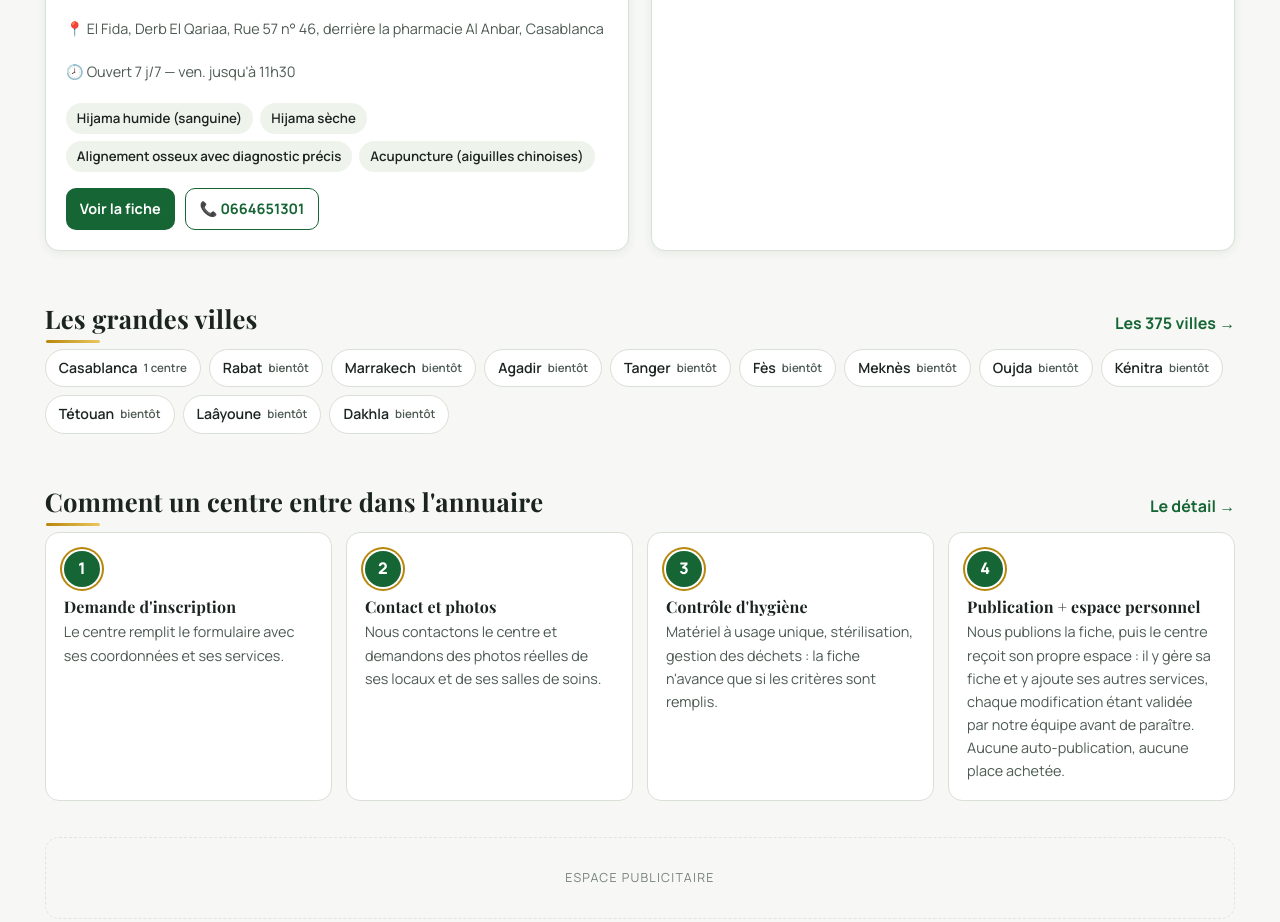
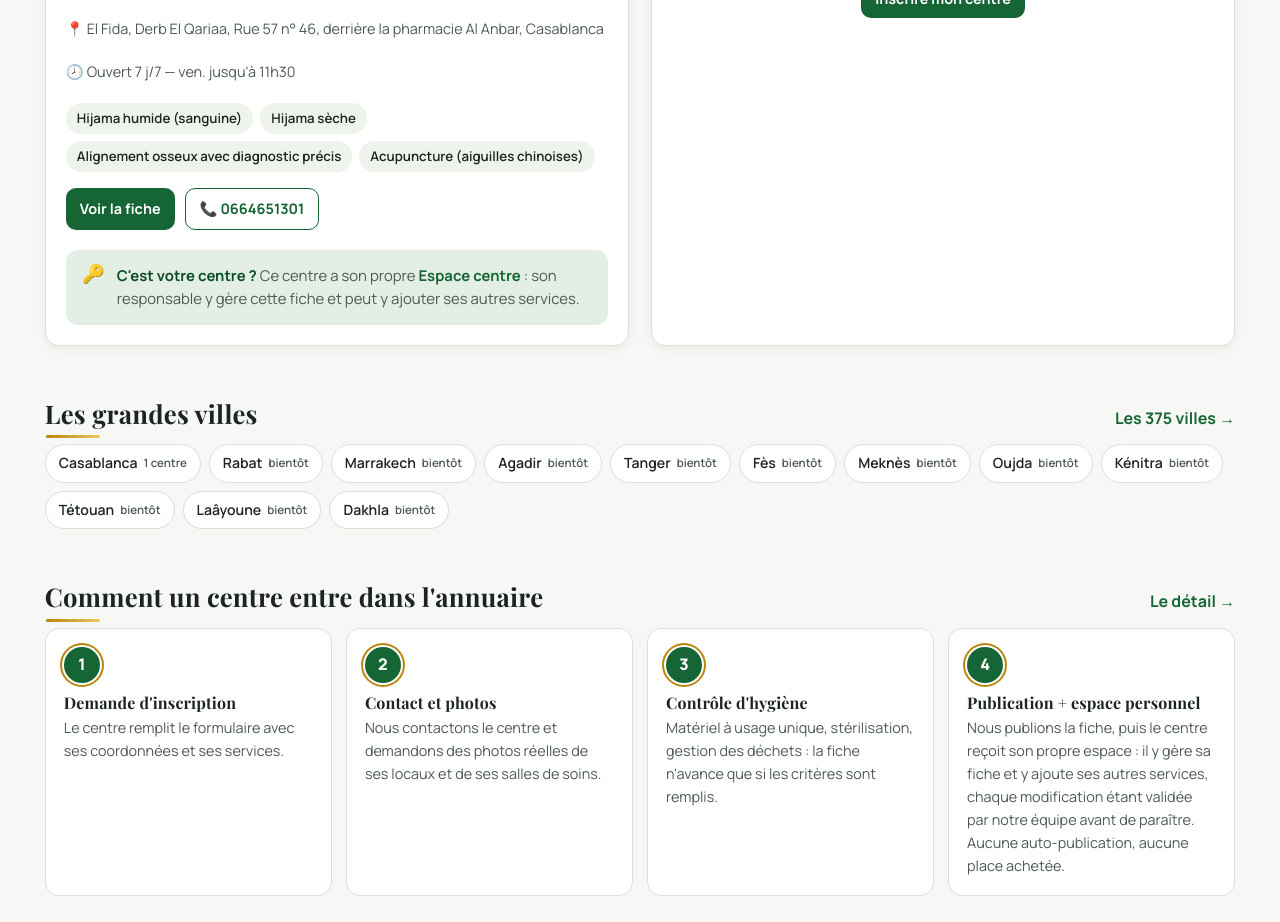
Before and after one commit to Baytwikaya/annuaire-hijama, a plain HTML site: page index.html in a window 1280 px wide. Shown: the part 1332-2254 px from the top of the page. Drawn offline with nearby package versions, Linux system fonts and the light colour scheme; a web font is replaced by a local one.

Commit message:
Annuaire Hijama — C'est votre centre dans chaque fiche + correctif guillemets

```diff
--- a/index.html
+++ b/index.html
@@ -368,7 +368,8 @@ function centreCard(c){
   +'<p class="meta">📍 '+esc(c.address)+'</p>'
   +'<p class="meta">🕗 Ouvert 7 j/7 — ven. jusqu\'à 11h30</p>'
   +'<div class="taglist">'+c.services.slice(0,4).map(function(s){return '<span class="tag">'+esc(s)+"</span>";}).join("")+'</div>'
-  +'<div class="actions"><a class="btn small" href="#/centre/'+c.slug+'">Voir la fiche</a><a class="btn small ghost" href="tel:'+c.phoneIntl+'">📞 '+c.phone+"</a></div></div></article>";
+  +'<div class="actions"><a class="btn small" href="#/centre/'+c.slug+'">Voir la fiche</a><a class="btn small ghost" href="tel:'+c.phoneIntl+'">📞 '+c.phone+"</a></div>"
+  +'<div class="own-space" style="margin-top:12px"><span aria-hidden="true" style="font-size:1.15rem;line-height:1">🔑</span><p style="margin:0"><b>C\'est votre centre ?</b> Ce centre a son propre <a href="#/espace" style="font-weight:700">Espace centre</a> : son responsable y gère cette fiche et peut y ajouter ses autres services.</p></div></div></article>';
 }
 function trackerBlock(){
   return '<section class="block" id="tracker"><div class="tracker"><div><span class="badge gold">Pour les professionnels</span>'
```
